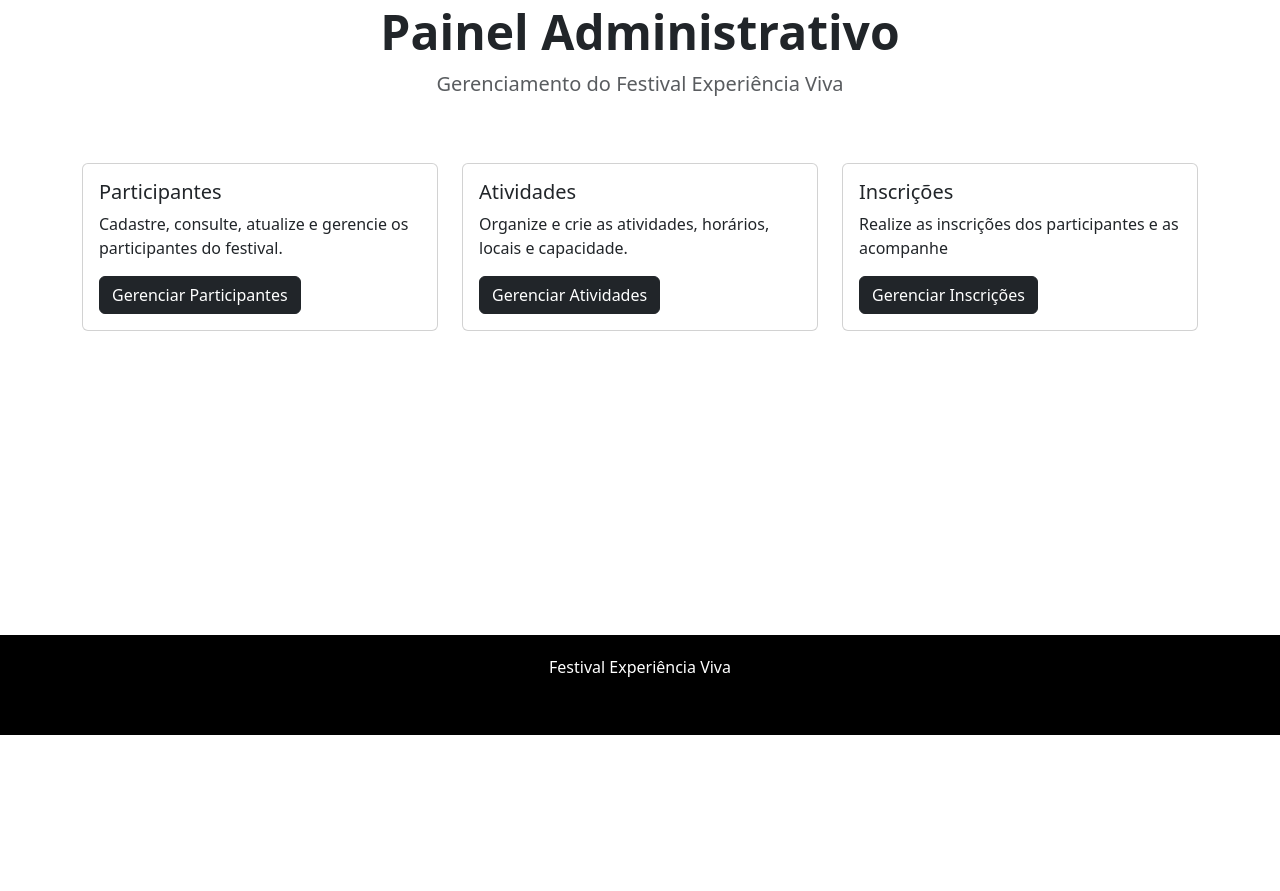
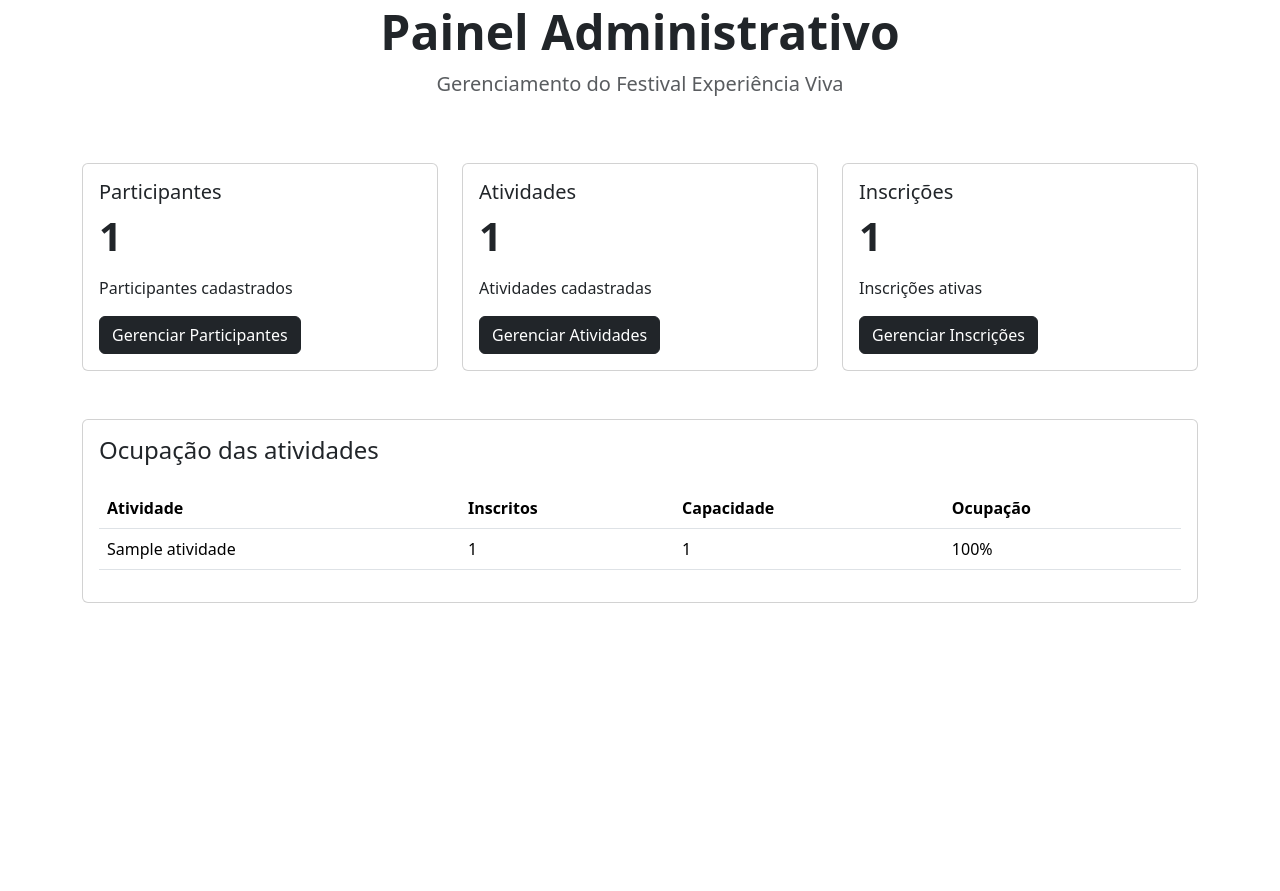
Before and after one commit to Goulart21/festival-experiencia-viva, a PHP site: page / in a window 1280 px wide. Shown: the part 127-1018 px from the top of the page. Before the commit the page ends 862 px from the top, so only its background shows below. Run offline with PHP 8.4, Linux system fonts and the light colour scheme; tables that the repository leaves empty hold one stand-in row (values such as "Sample post").

Commit message:
feat: adiciona dashboard interativo

```diff
--- a/public/index.php
+++ b/public/index.php
@@ -1,3 +1,37 @@
+<?php
+
+require_once __DIR__ . '/../config/config.php';
+
+$totalParticipantes = $pdo->query(
+    "SELECT COUNT(*) FROM participantes"
+)->fetchColumn();
+
+$totalAtividades = $pdo->query(
+    "SELECT COUNT(*) FROM atividades"
+)->fetchColumn();
+
+$totalInscricoes = $pdo->query(
+    "SELECT COUNT(*) FROM inscricoes WHERE status = 'ATIVA'"
+)->fetchColumn();
+
+$ocupacaoAtividades = $pdo->query(
+    "SELECT
+        a.nome_atividade,
+        a.capacidade,
+        COUNT(i.id_inscricao) AS inscritos
+     FROM atividades a
+     LEFT JOIN inscricoes i
+        ON a.id_atividade = i.id_atividade
+        AND i.status = 'ATIVA'
+     GROUP BY
+        a.id_atividade,
+        a.nome_atividade,
+        a.capacidade
+     ORDER BY a.nome_atividade"
+)->fetchAll();
+
+?>
+
 <!DOCTYPE html>
 <html lang="pt-BR">
 
@@ -70,9 +104,12 @@
                                 Participantes
                             </h2>
 
+                            <p class="display-6 fw-bold">
+                                <?= $totalParticipantes ?>
+                            </p>
+
                             <p class="card-text">
-                                Cadastre, consulte, atualize e gerencie
-                                os participantes do festival.
+                                Participantes cadastrados
                             </p>
 
                             <a href="participantes.php"><button class="btn btn-dark">Gerenciar
@@ -94,9 +131,12 @@
                                 Atividades
                             </h2>
 
+                            <p class="display-6 fw-bold">
+                                <?= $totalAtividades ?>
+                            </p>
+
                             <p class="card-text">
-                                Organize e crie as atividades, horários,
-                                locais e capacidade.
+                                Atividades cadastradas
                             </p>
 
                             <a href="atividades.php"><button class="btn btn-dark">Gerenciar Atividades</button></a>
@@ -118,10 +158,13 @@
                                 Inscrições
                             </h2>
 
-                            <p class="card-text">
-                                Realize as inscrições dos participantes e as acompanhe
+                            <p class="display-6 fw-bold">
+                                <?= $totalInscricoes ?>
                             </p>
 
+                            <p class="card-text">
+                                Inscrições ativas
+                            </p>
                             <a href="inscricoes.php"><button class="btn btn-dark">Gerenciar Inscrições</button></a>
                         </div>
 
@@ -132,12 +175,63 @@
             </div>
 
         </section>
+
+        <section class="container pb-5">
+            <div class="card">
+                <div class="card-body">
+                    <h2 class="h4 mb-4">Ocupação das atividades</h2>
+
+                    <div class="table-responsive">
+                        <table class="table table-hover align-middle">
+                            <thead>
+                                <tr>
+                                    <th>Atividade</th>
+                                    <th>Inscritos</th>
+                                    <th>Capacidade</th>
+                                    <th>Ocupação</th>
+                                </tr>
+                            </thead>
+
+                            <tbody>
+                                <?php foreach ($ocupacaoAtividades as $atividade): ?>
+
+                                    <?php
+                                    $percentual = $atividade['capacidade'] > 0
+                                        ? ($atividade['inscritos'] / $atividade['capacidade']) * 100
+                                        : 0;
+                                    ?>
+
+                                    <tr>
+                                        <td>
+                                            <?= htmlspecialchars($atividade['nome_atividade']) ?>
+                                        </td>
+
+                                        <td>
+                                            <?= $atividade['inscritos'] ?>
+                                        </td>
+
+                                        <td>
+                                            <?= $atividade['capacidade'] ?>
+                                        </td>
+
+                                        <td>
+                                            <?= number_format($percentual, 0) ?>%
+                                        </td>
+                                    </tr>
+
+                                <?php endforeach; ?>
+                            </tbody>
+                        </table>
+                    </div>
+                </div>
+            </div>
+        </section>
     </main>
 
 
     <footer>
 
-            Festival Experiência Viva
+        Festival Experiência Viva
 
     </footer>
 
@@ -145,4 +239,5 @@
     </script>
 
 </body>
+
 </html>
```
